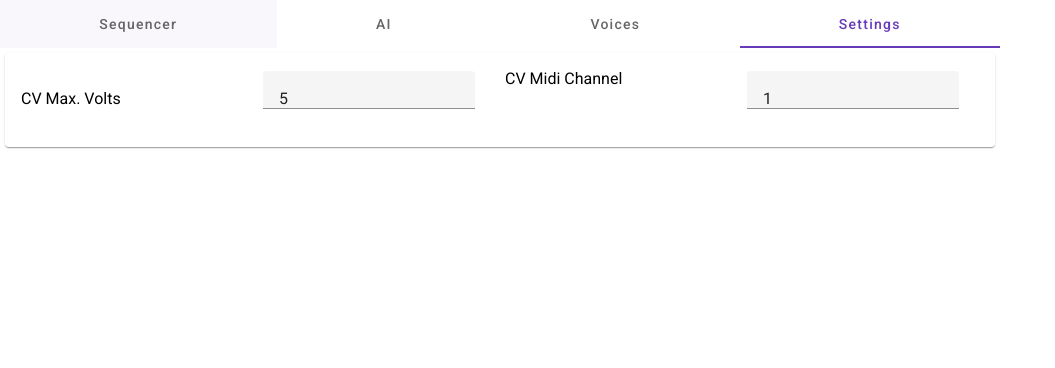
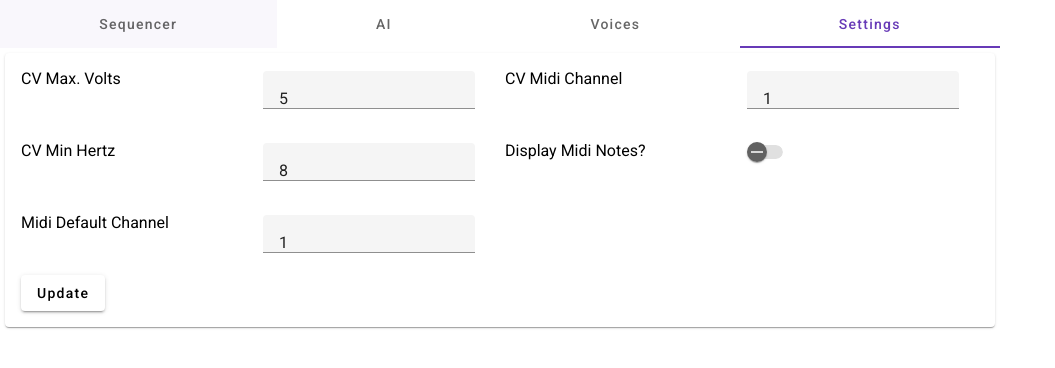
Before and after one commit to somervda/pimidi_ui, an Angular app: page / in a window 1280 px wide. Both pictures are taken after a click on the tab "Settings". Shown: the top 368 px of the page, without its empty margins (0-1055 px from the left). Built offline with nearby package versions, Linux system fonts and the light colour scheme; no server answers.

Commit message:
Settings components works

```diff
--- a/src/app/app.config.ts
+++ b/src/app/app.config.ts
@@ -4,6 +4,10 @@ import { provideRouter } from '@angular/router';
 import { routes } from './app.routes';
 import { provideAnimationsAsync } from '@angular/platform-browser/animations/async';
 import { provideHttpClient } from '@angular/common/http';
+
+export enum Globals {
+  HOSTANDPORT = 'pimidi.local:8000',
+}
 
 export const appConfig: ApplicationConfig = {
   providers: [
--- a/src/app/globals.ts
+++ /dev/null
@@ -1,7 +0,0 @@
-import { Injectable } from '@angular/core';
-
-@Injectable()
-
-export class Globals{
-    HOST = 'pimidi.local';
-}
--- a/src/app/services/setting.service.ts
+++ b/src/app/services/setting.service.ts
@@ -1,6 +1,6 @@
 import { Injectable } from '@angular/core';
-// import { Globals } from '../globals';
 import { HttpClient } from '@angular/common/http';
+import { Globals } from '../app.config';
 
 export interface Settings {
   cv: {
@@ -20,8 +20,83 @@ export interface Settings {
 export class SettingService {
   constructor(private http: HttpClient) {}
 
+  // Special version to get all settings in one request
   getSettings() {
-    let value = this.http.get<Settings>('http://pimidi.local:8000/settings');
+    let value = this.http.get<Settings>(
+      'http://' + Globals.HOSTANDPORT + '/settings'
+    );
     return value;
   }
+
+  getCVMaxVoltage() {
+    let value = this.http.get<string>(
+      'http://' + Globals.HOSTANDPORT + '/CVMaxVoltage'
+    );
+    return value;
+  }
+  setCVMaxVolts(value: number) {
+    let result = this.http.get<string>(
+      'http://' + Globals.HOSTANDPORT + '/CVMaxVolts/' + value.toString()
+    );
+    return result;
+  }
+  getCVMidiChannel() {
+    let value = this.http.get<string>(
+      'http://' + Globals.HOSTANDPORT + '/CVMidiChannel'
+    );
+    return value;
+  }
+  setCVMidiChannel(value: number) {
+    let result = this.http.get<string>(
+      'http://' + Globals.HOSTANDPORT + '/CVMidiChannel/' + value.toString()
+    );
+    return result;
+  }
+  getCVMinHertz() {
+    let value = this.http.get<string>(
+      'http://' + Globals.HOSTANDPORT + '/CVMinHertz'
+    );
+    return value;
+  }
+  setCVMinHertz(value: number) {
+    let result = this.http.get<string>(
+      'http://' + Globals.HOSTANDPORT + '/CVMinHertz/' + value.toString()
+    );
+    return result;
+  }
+  getMidiDisplay() {
+    let value = this.http.get<string>(
+      'http://' + Globals.HOSTANDPORT + '/MidiDisplay'
+    );
+    return value;
+  }
+  setMidiDisplay(value: boolean) {
+    // Web service take 0=false, 1 = true values
+    let midiDisplayValue = 0;
+    if (value) {
+      midiDisplayValue = 1;
+    }
+    let result = this.http.get<string>(
+      'http://' +
+        Globals.HOSTANDPORT +
+        '/MidiDisplay/' +
+        midiDisplayValue.toString()
+    );
+    return result;
+  }
+  getMidiDefaultChannel() {
+    let value = this.http.get<string>(
+      'http://' + Globals.HOSTANDPORT + '/MidiDefaultChannel'
+    );
+    return value;
+  }
+  setMidiDefaultChannel(value: number) {
+    let result = this.http.get<string>(
+      'http://' +
+        Globals.HOSTANDPORT +
+        '/MidiDefaultChannel/' +
+        value.toString()
+    );
+    return result;
+  }
 }
--- a/src/app/settings/settings.component.html
+++ b/src/app/settings/settings.component.html
@@ -2,7 +2,8 @@
   <mat-card-content>
     <div [formGroup]="settingsForm">
       <div class="gridwrapper4">
-        <div style="padding-top: 20px">CV Max. Volts</div>
+        <!-- CV Max Volts -->
+        <div>CV Max. Volts</div>
         <div>
           <mat-form-field>
             <input
@@ -19,6 +20,7 @@
             }
           </mat-form-field>
         </div>
+        <!-- CV Midi Channel -->
         <div>CV Midi Channel</div>
         <div>
           <mat-form-field>
@@ -27,8 +29,63 @@
               formControlName="cvMidiChannel"
               placeholder="CV midi channel"
             />
+            @if (settingsForm.controls['cvMidiChannel'].hasError('required')) {
+            <mat-error> Is required. </mat-error>
+            } @if (settingsForm.controls['cvMidiChannel'].hasError('min')) {
+            <mat-error> Minimum channel is 1</mat-error>
+            } @if (settingsForm.controls['cvMidiChannel'].hasError('max')) {
+            <mat-error> Maximum channel is 16</mat-error>
+            }
+          </mat-form-field>
+        </div>
+        <!-- CV Min Hertz -->
+        <div>CV Min Hertz</div>
+        <div>
+          <mat-form-field>
+            <input
+              matInput
+              formControlName="cvMinHertz"
+              placeholder="Min. CV Hertz"
+            />
+            @if (settingsForm.controls['cvMinHertz'].hasError('required')) {
+            <mat-error> Is required. </mat-error>
+            } @if (settingsForm.controls['cvMinHertz'].hasError('min')) {
+            <mat-error> Minimum Hertz is 8. </mat-error>
+            } @if (settingsForm.controls['cvMinHertz'].hasError('max')) {
+            <mat-error> Maximum Hertz is 13000 </mat-error>
+            }
+          </mat-form-field>
+        </div>
+        <!-- Midi Display -->
+        <div>Display Midi Notes?</div>
+        <div>
+          <mat-slide-toggle formControlName="midiDisplay"></mat-slide-toggle>
+        </div>
+        <!-- Midi default channel  -->
+        <div>Midi Default Channel</div>
+        <div>
+          <mat-form-field>
+            <input
+              matInput
+              formControlName="midiDefaultChannel"
+              placeholder="Default Midi Channel"
+            />
+            @if
+            (settingsForm.controls['midiDefaultChannel'].hasError('required')) {
+            <mat-error> Is required. </mat-error>
+            } @if (settingsForm.controls['midiDefaultChannel'].hasError('min'))
+            {
+            <mat-error> Minimum channel is 1</mat-error>
+            } @if (settingsForm.controls['midiDefaultChannel'].hasError('max'))
+            {
+            <mat-error> Maximum channel is 16</mat-error>
+            }
           </mat-form-field>
         </div>
       </div>
-    </div> </mat-card-content
-></mat-card>
+      <div>
+        <button mat-raised-button (click)="update()">Update</button>
+      </div>
+    </div>
+  </mat-card-content></mat-card
+>
--- a/src/app/settings/settings.component.ts
+++ b/src/app/settings/settings.component.ts
@@ -1,7 +1,9 @@
-import { Component } from '@angular/core';
+import { Component, OnDestroy } from '@angular/core';
 import { ReactiveFormsModule } from '@angular/forms';
 import { MatCardModule } from '@angular/material/card';
 import { MatInputModule } from '@angular/material/input';
+import { MatButtonModule } from '@angular/material/button';
+import { MatSlideToggleModule } from '@angular/material/slide-toggle';
 import { FormBuilder, FormGroup, Validators } from '@angular/forms';
 import { SettingService, Settings } from '../services/setting.service';
 import { Subscription } from 'rxjs';
@@ -9,12 +11,24 @@ import { Subscription } from 'rxjs';
 @Component({
   selector: 'app-settings',
   standalone: true,
-  imports: [ReactiveFormsModule, MatCardModule, MatCardModule, MatInputModule],
+  imports: [
+    ReactiveFormsModule,
+    MatCardModule,
+    MatCardModule,
+    MatInputModule,
+    MatButtonModule,
+    MatSlideToggleModule,
+  ],
   templateUrl: './settings.component.html',
   styleUrl: './settings.component.scss',
 })
-export class SettingsComponent {
+export class SettingsComponent implements OnDestroy {
   settings$$: Subscription | undefined;
+  cvMaxVolts$$: Subscription | undefined;
+  cvMidiChannel$$: Subscription | undefined;
+  cvMinHertz$$: Subscription | undefined;
+  midiDisplay$$: Subscription | undefined;
+  midiDefaultChannel$$: Subscription | undefined;
   settings: Settings = {
     cv: {
       max_volts: 5,
@@ -31,12 +45,13 @@ export class SettingsComponent {
   constructor(private fb: FormBuilder, private settingService: SettingService) {
     this.settingService.getSettings().subscribe((settings) => {
       this.settings = settings;
-      // this.settingsForm.patchValue(this.settings);
       this.settingsForm.setValue({
         cvMaxVolts: this.settings.cv.max_volts,
         cvMidiChannel: this.settings.cv.midi_channel,
+        cvMinHertz: this.settings.cv.min_hertz,
+        midiDisplay: this.settings.midi.display,
+        midiDefaultChannel: this.settings.midi.default_channel,
       });
-      // console.log('this.cache:', this.cache, this.cacheForm);
     });
 
     this.settingsForm = this.fb.group({
@@ -48,6 +63,73 @@ export class SettingsComponent {
         this.settings.cv.midi_channel,
         [Validators.required, Validators.min(1), Validators.max(16)],
       ],
+      cvMinHertz: [
+        this.settings.cv.min_hertz,
+        [Validators.required, Validators.min(8), Validators.max(13000)],
+      ],
+      midiDisplay: this.settings.midi.display,
+      midiDefaultChannel: [
+        this.settings.midi.default_channel,
+        [Validators.required, Validators.min(1), Validators.max(16)],
+      ],
     });
   }
+
+  update(): void {
+    // console.log('update', this.cacheForm);
+    if (this.settingsForm.invalid == false)
+      for (const field in this.settingsForm.controls) {
+        const control = this.settingsForm.controls[field];
+        if (control.touched) {
+          // console.log(field, control);
+          switch (field) {
+            case 'cvMaxVolts':
+              this.cvMaxVolts$$ = this.settingService
+                .setCVMaxVolts(control.value)
+                .subscribe(() => {});
+              break;
+            case 'cvMidiChannel':
+              this.cvMidiChannel$$ = this.settingService
+                .setCVMidiChannel(control.value)
+                .subscribe(() => {});
+              break;
+            case 'cvMinHertz':
+              this.cvMinHertz$$ = this.settingService
+                .setCVMinHertz(control.value)
+                .subscribe(() => {});
+              break;
+            case 'midiDisplay':
+              this.midiDisplay$$ = this.settingService
+                .setMidiDisplay(control.value)
+                .subscribe(() => {});
+              break;
+            case 'midiDefaultChannel':
+              this.midiDefaultChannel$$ = this.settingService
+                .setMidiDefaultChannel(control.value)
+                .subscribe(() => {});
+              break;
+
+            default:
+          }
+        }
+      }
+  }
+
+  ngOnDestroy(): void {
+    if (this.settings$$) {
+      this.settings$$.unsubscribe();
+    }
+    if (this.cvMaxVolts$$) {
+      this.cvMaxVolts$$.unsubscribe();
+    }
+    if (this.cvMidiChannel$$) {
+      this.cvMidiChannel$$.unsubscribe();
+    }
+    if (this.midiDisplay$$) {
+      this.midiDisplay$$.unsubscribe();
+    }
+    if (this.midiDefaultChannel$$) {
+      this.midiDefaultChannel$$.unsubscribe();
+    }
+  }
 }
```
